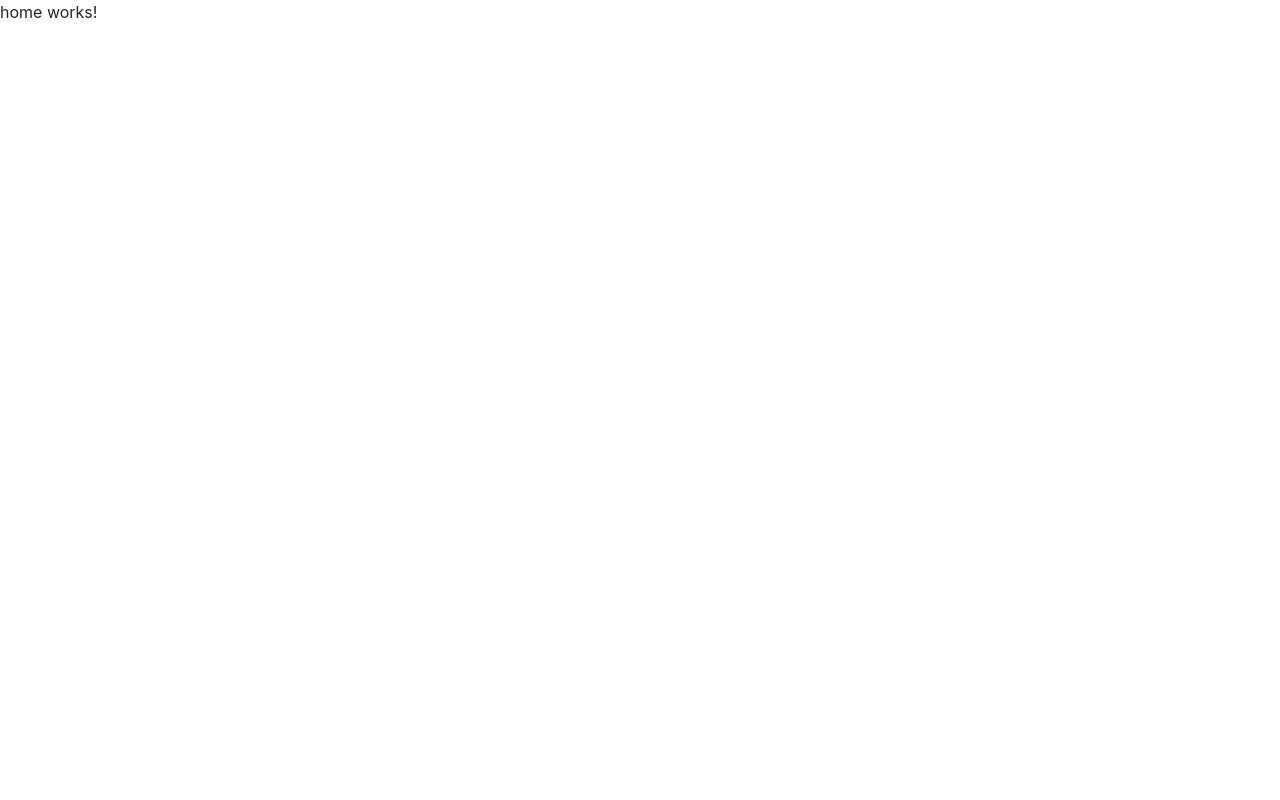
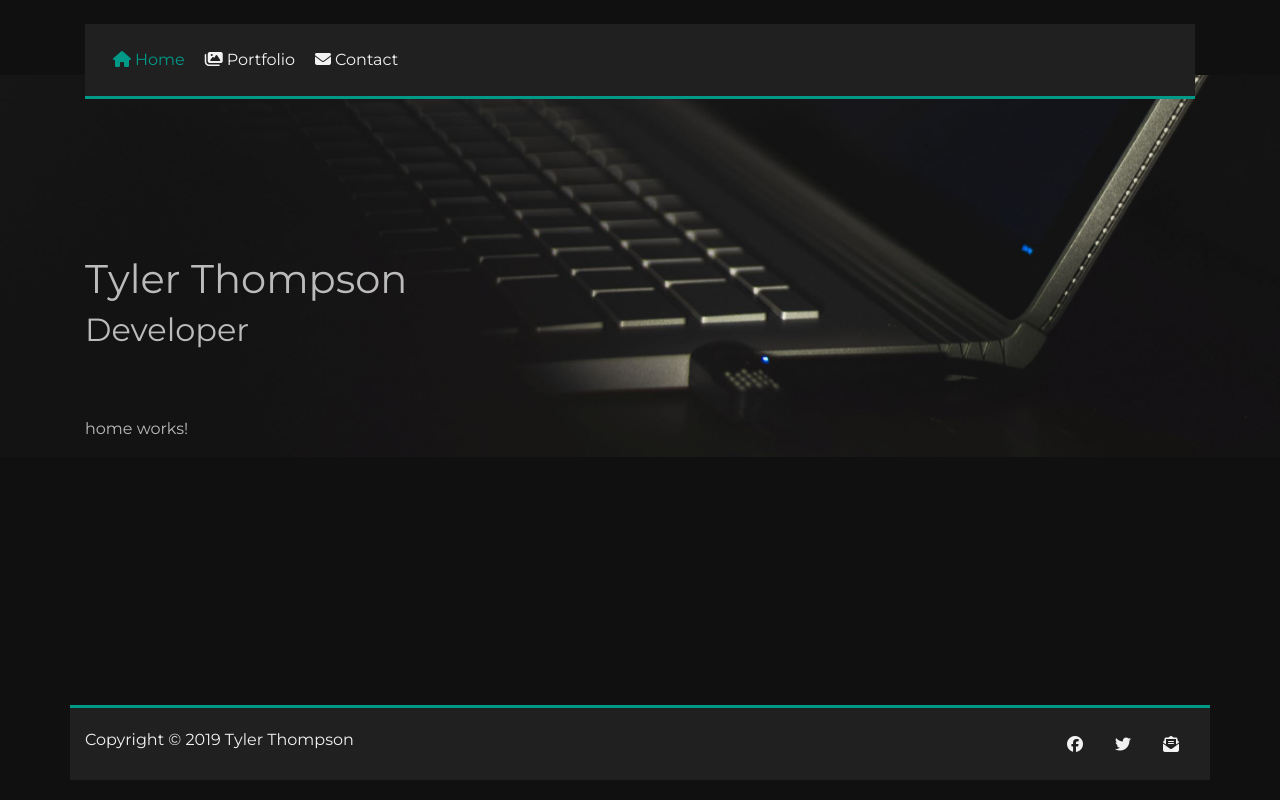
Before and after one commit to th0mps0nty/angularPortfolio, an Angular app: page /home in a window 1280 px wide. Built offline with nearby package versions, Linux system fonts and the light colour scheme.

Commit message:
added styling and colors

```diff
--- a/src/app/core/app.component.html
+++ b/src/app/core/app.component.html
@@ -1,10 +1,51 @@
 <div class="site">
   <div class="site-content">
-    <nav></nav>
-    <div class="header"></div>
-    <main>
+    <div class="container">
+      <nav class="navbar navbar-expand navbar-dark">
+        <div class="navbar-nav">
+          <a
+            class="nav-item nav-link"
+            [routerLink]="['/home']"
+            routerLinkActive="active"
+            ><i class="d-none d-sm-inline-block fas fa-home mx-1"></i>Home</a
+          >
+          <a
+            class="nav-item nav-link"
+            [routerLink]="['/portfolio']"
+            routerLinkActive="active"
+            ><i class="d-none d-sm-inline-block fas fa-images mx-1"></i
+            >Portfolio</a
+          >
+          <a
+            class="nav-item nav-link"
+            [routerLink]="['/contact']"
+            routerLinkActive="active"
+            ><i class="d-none d-sm-inline-block fas fa-envelope mx-1"></i
+            >Contact</a
+          >
+        </div>
+      </nav>
+    </div>
+    <div class="header">
+      <div class="container">
+        <h1>Tyler Thompson</h1>
+        <h2>Developer</h2>
+      </div>
+    </div>
+    <main class="main-content container">
       <router-outlet></router-outlet>
     </main>
   </div>
-  <footer></footer>
+  <footer class="footer container">
+    <div class="row">
+      <div class="col-12 col-sm-6"><p>Copyright © 2019 Tyler Thompson</p></div>
+      <div class="col-12 col-sm-6">
+        <ul class="social-icons float-right mt-3">
+          <li><a class="fab fa-facebook"></a></li>
+          <li><a class="fab fa-twitter"></a></li>
+          <li><a class="fas fa-envelope-open-text"></a></li>
+        </ul>
+      </div>
+    </div>
+  </footer>
 </div>
--- /dev/null
+++ b/src/app/styles/_colors.scss
@@ -0,0 +1,5 @@
+$accent: #009988;
+$body-bg: #101010;
+$body-color: #bbbbbb;
+$alt-bg: #202020;
+$alt-color: #f2f2f2;
--- a/src/app/styles/portfolio.css
+++ /dev/null
@@ -1,5 +0,0 @@
-.site {
-  display: flex;
-  flex-direction: column;
-  min-height: 100vh;
-}
--- a/src/app/styles/portfolio.scss
+++ b/src/app/styles/portfolio.scss
@@ -1,5 +1,70 @@
+body {
+  font-family: 'Montserrat', sans-serif;
+  font-weight: 400;
+}
+
 .site {
   display: flex;
   flex-direction: column;
   min-height: 100vh;
 }
+
+.site-content {
+  flex: 1;
+}
+
+.main-content {
+  margin-top: -40px;
+}
+
+.header {
+  background: url('./assets/images/bg.jpg') no-repeat;
+  background-size: cover;
+  background-position: bottom;
+  min-height: 200px;
+  padding-top: 180px;
+  padding-bottom: 100px;
+}
+
+.navbar {
+  background: $alt-bg;
+  border-bottom: 3px solid $accent;
+  top: 1.5rem;
+
+  .navbar-nav .nav-link {
+    color: $alt-color;
+    padding: 1rem 0.5rem;
+    transition: color 0.2s ease-in;
+    &.active {
+      color: $accent;
+    }
+    &:hover:not(.active) {
+      color: rgba($alt-color, 0.75);
+    }
+  }
+}
+
+.footer {
+  position: relative;
+  bottom: 1.25rem;
+  color: $alt-color;
+  border-top: 3px solid $accent;
+  background-color: $alt-bg;
+  p {
+    padding-top: 1.25rem;
+  }
+  .social-icons {
+    li {
+      display: inline-block;
+      list-style: none;
+      a {
+        padding: 0.75rem 1rem;
+        text-align: center;
+        transition: color 0.2s ease-in;
+        &:hover {
+          color: $accent;
+        }
+      }
+    }
+  }
+}
--- a/src/index.html
+++ b/src/index.html
@@ -1,11 +1,16 @@
-<!doctype html>
+<!DOCTYPE html>
 <html lang="en">
   <head>
-  <meta charset="utf-8">
+    <meta charset="utf-8" />
     <title>MyPortfolioWebsite</title>
-  <base href="/">
-  <meta name="viewport" content="width=device-width, initial-scale=1">
-  <link rel="icon" type="image/x-icon" href="favicon.ico">
+    <base href="/" />
+    <meta name="viewport" content="width=device-width, initial-scale=1" />
+    <link rel="icon" type="image/x-icon" href="favicon.ico" />
+    <link
+      href="https://fonts.googleapis.com/css?family=Montserrat:400,700&display=swap"
+      rel="stylesheet"
+    />
+    <script src="https://kit.fontawesome.com/13d0f4a63d.js"></script>
   </head>
   <body>
     <app-root></app-root>
--- a/src/styles.scss
+++ b/src/styles.scss
@@ -1,4 +1,6 @@
 /* You can add global styles to this file, and also import other style files */
+@import './src/app/styles/_colors';
+
 @import '~bootstrap/scss/bootstrap';
 
 @import './app/styles/portfolio.scss';
```
Also changed, not shown: src/assets/images/bg.jpg (added), src/assets/images/bg2.jpg (added). Lines whose indentation alone changed are shown as unchanged.
